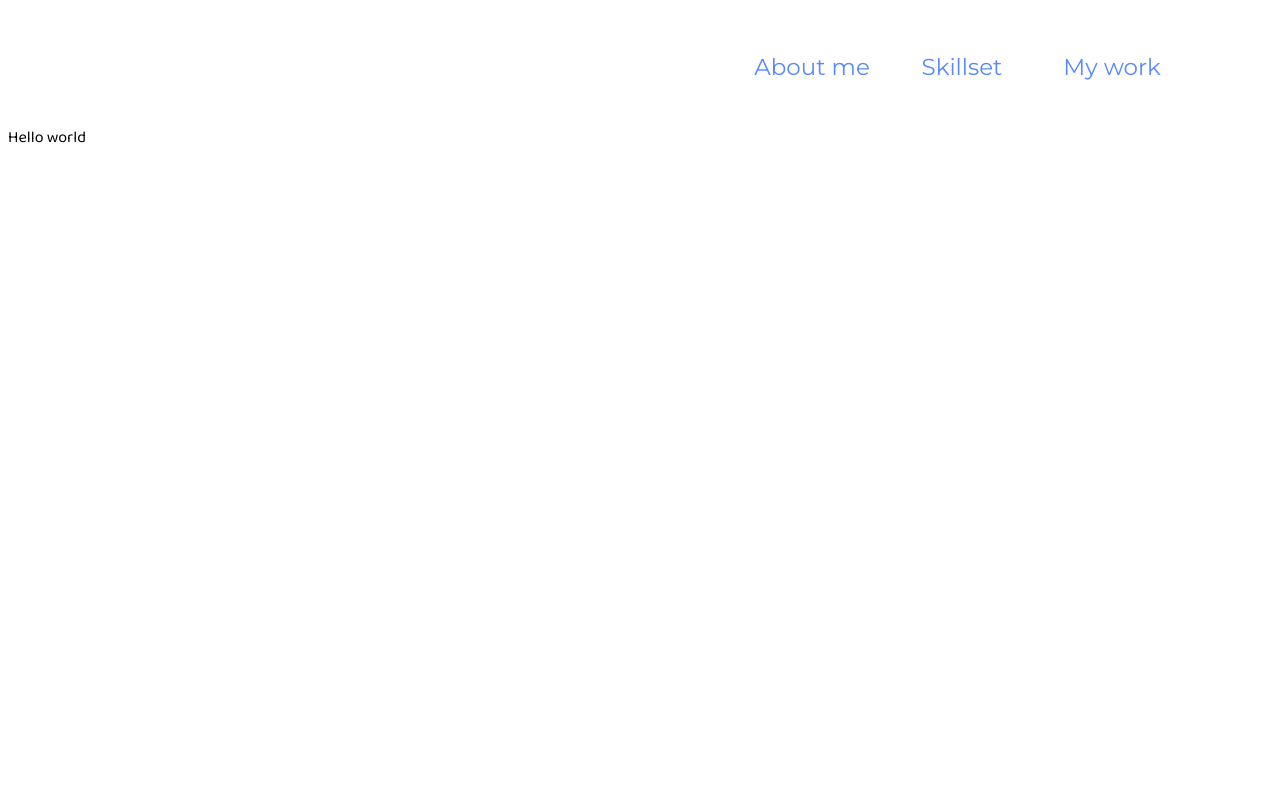
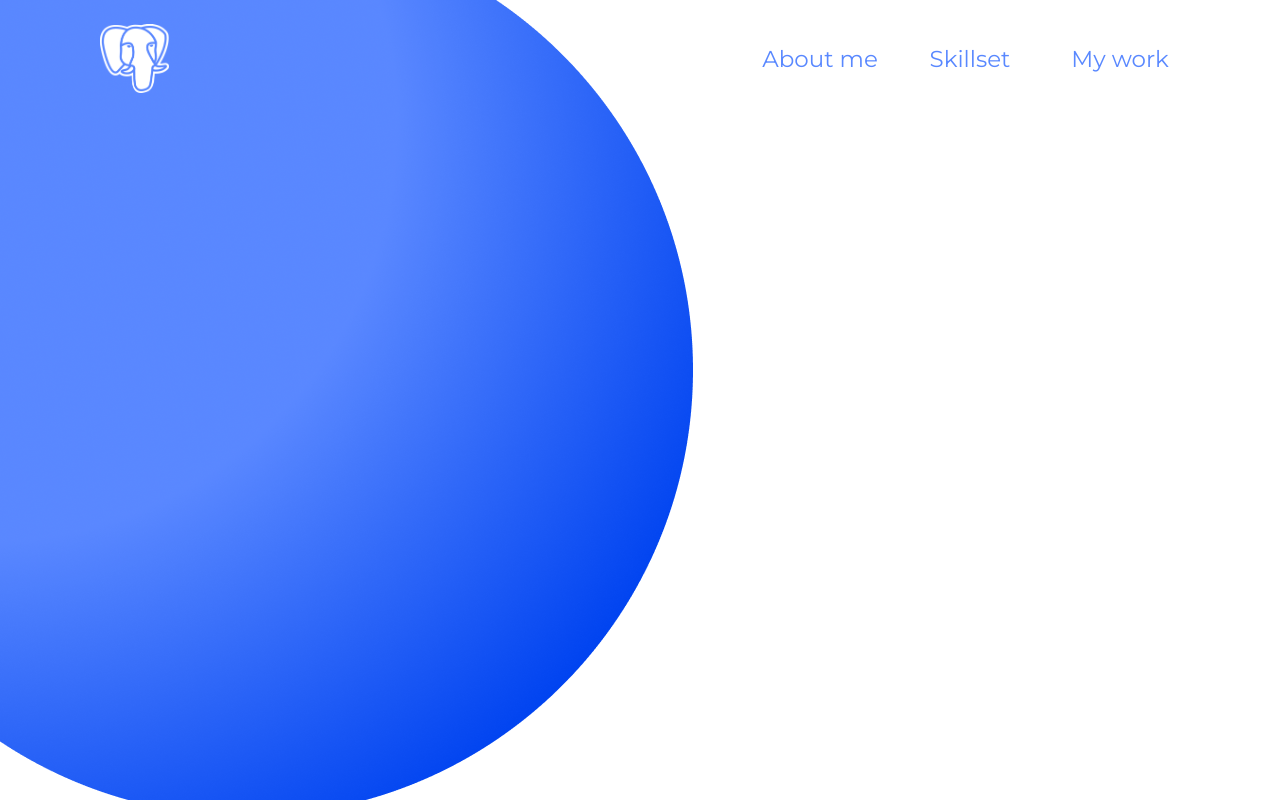
Before and after one commit to michaeljonasmaier/portfolio, an Angular app: page / in a window 1280 px wide. Built offline with nearby package versions, Linux system fonts and the light colour scheme.

Commit message:
background img of landing-page

```diff
--- a/src/app/app.component.html
+++ b/src/app/app.component.html
@@ -1,5 +1,4 @@
 <app-header></app-header>
-<section>
-  Hello world
-</section>
+<app-landing-page></app-landing-page>
+
 <router-outlet />
--- a/src/app/app.component.ts
+++ b/src/app/app.component.ts
@@ -1,11 +1,12 @@
 import { Component } from '@angular/core';
 import { RouterOutlet } from '@angular/router';
 import { HeaderComponent } from './shared/header/header.component';
+import { LandingPageComponent } from './landing-page/landing-page.component';
 
 @Component({
   selector: 'app-root',
   standalone: true,
-  imports: [RouterOutlet, HeaderComponent],
+  imports: [RouterOutlet, HeaderComponent, LandingPageComponent],
   templateUrl: './app.component.html',
   styleUrl: './app.component.scss'
 })
--- /dev/null
+++ b/src/app/landing-page/landing-page.component.html
@@ -0,0 +1,3 @@
+<section>
+
+</section>
--- /dev/null
+++ b/src/app/landing-page/landing-page.component.scss
@@ -0,0 +1,8 @@
+section{
+    height: 100vh;
+    position: relative;
+    background-image: url("/assets/landing-page/background_ellipse.png");
+    background-repeat: no-repeat;
+    z-index: 0;
+    margin-top: -117px;
+}
--- a/src/app/shared/header/header.component.scss
+++ b/src/app/shared/header/header.component.scss
@@ -4,6 +4,8 @@ section{
     @include dFlex(space-between, center);
     @include pd100();
     height: 117px;
+    z-index: 10;
+    position: relative;
     >img{
         height: 69px;
         width: 69px
--- a/src/styles.scss
+++ b/src/styles.scss
@@ -9,6 +9,10 @@ $main_blue: #5988FF;
 @mixin pd100{
   padding-left: 100px;
   padding-right: 100px;
+}
+
+body{
+  margin: 0;
 }
 
 @font-face {
```
Also changed, not shown: src/app/landing-page/landing-page.component.ts (added, +12 -0 lines), src/assets/landing-page/background_ellipse.png (added).
